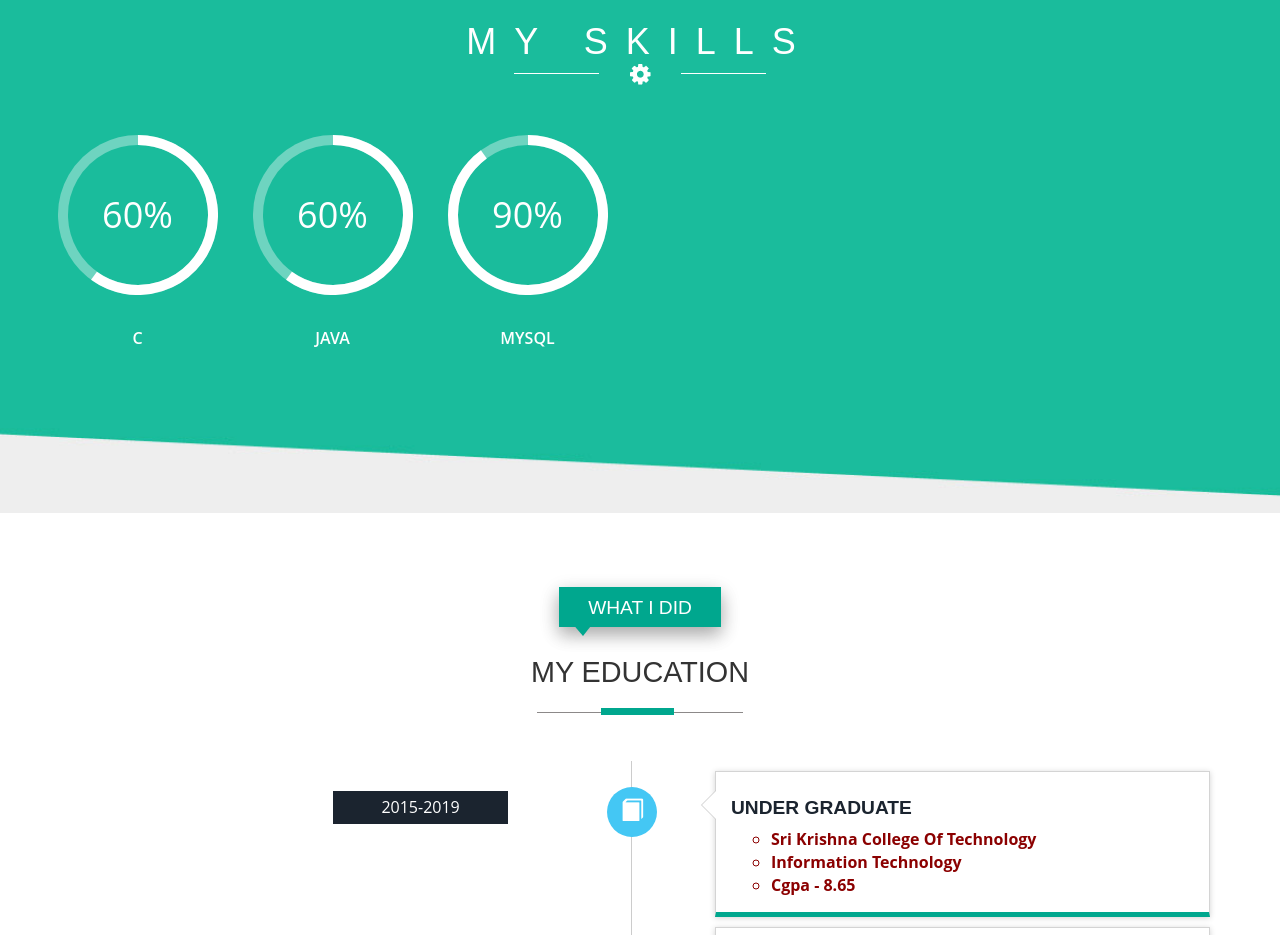
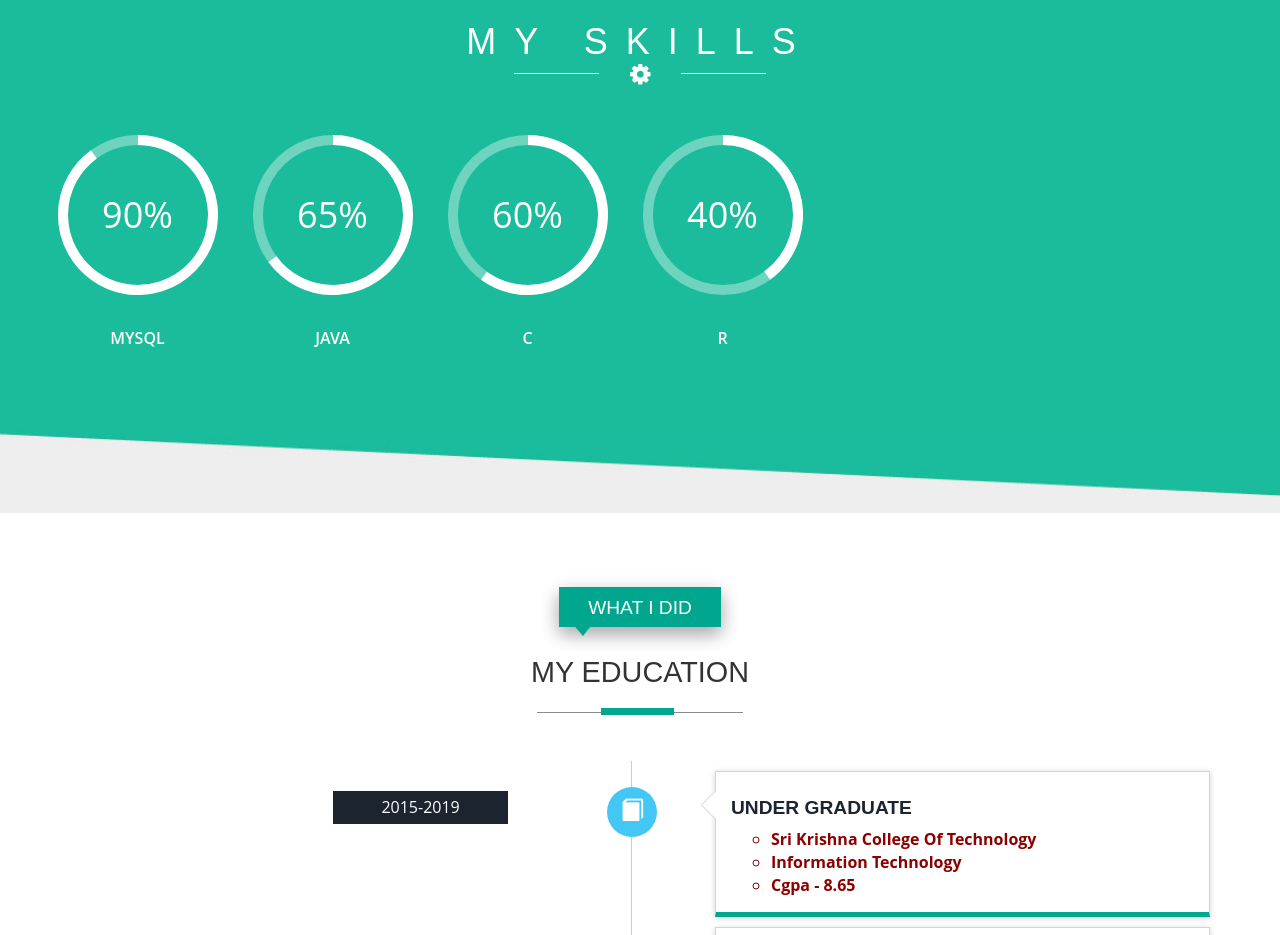
Before and after one commit to Ramya1603/Ramya1603.github.io, a plain HTML site: page index.html in a window 1280 px wide. Shown: the part 1380-2315 px from the top of the page. Drawn offline with Linux system fonts and the light colour scheme; files whose address does not match are found by name.

Commit message:
https://Ramya1603.github.io/edit/master/index.html

```diff
--- a/index.html
+++ b/index.html
@@ -446,7 +446,7 @@ System to auto evaluate and assess the work completed for a particular work and
 
 					<div class="circle" id="circles-1"></div>
 
-					<p>C </p>
+					<p>MYSQL</p>
 
 				</div>
 
@@ -462,7 +462,15 @@ System to auto evaluate and assess the work completed for a particular work and
 
 					<div class="circle" id="circles-3"></div>
 
-					<p>MySQL</p>
+					<p>C</p>
+
+				</div>
+
+				<div class="col-md-2 skills-grid text-center">
+
+					<div class="circle" id="circles-4"></div>
+
+					<p>R</p>
 
 				</div>
 
@@ -488,7 +496,7 @@ System to auto evaluate and assess the work completed for a particular work and
 
 						];
 
-					var percentage=[60,60,90,50,70,75];
+					var percentage=[90,65,60,40,70,75];
 
 					for (var i = 1; i <7; i++)
 
@@ -708,7 +716,7 @@ System to auto evaluate and assess the work completed for a particular work and
 
 						<ul>
 
-							<li><a href="mailto:760978@cognizant.com">Ramya.Rajendran8@cognizant.com</a></li>
+							<li><a href="mailto:768613@cognizant.com">Ramya.Rajendran8@cognizant.com</a></li>
 
 						</ul>
 
```
